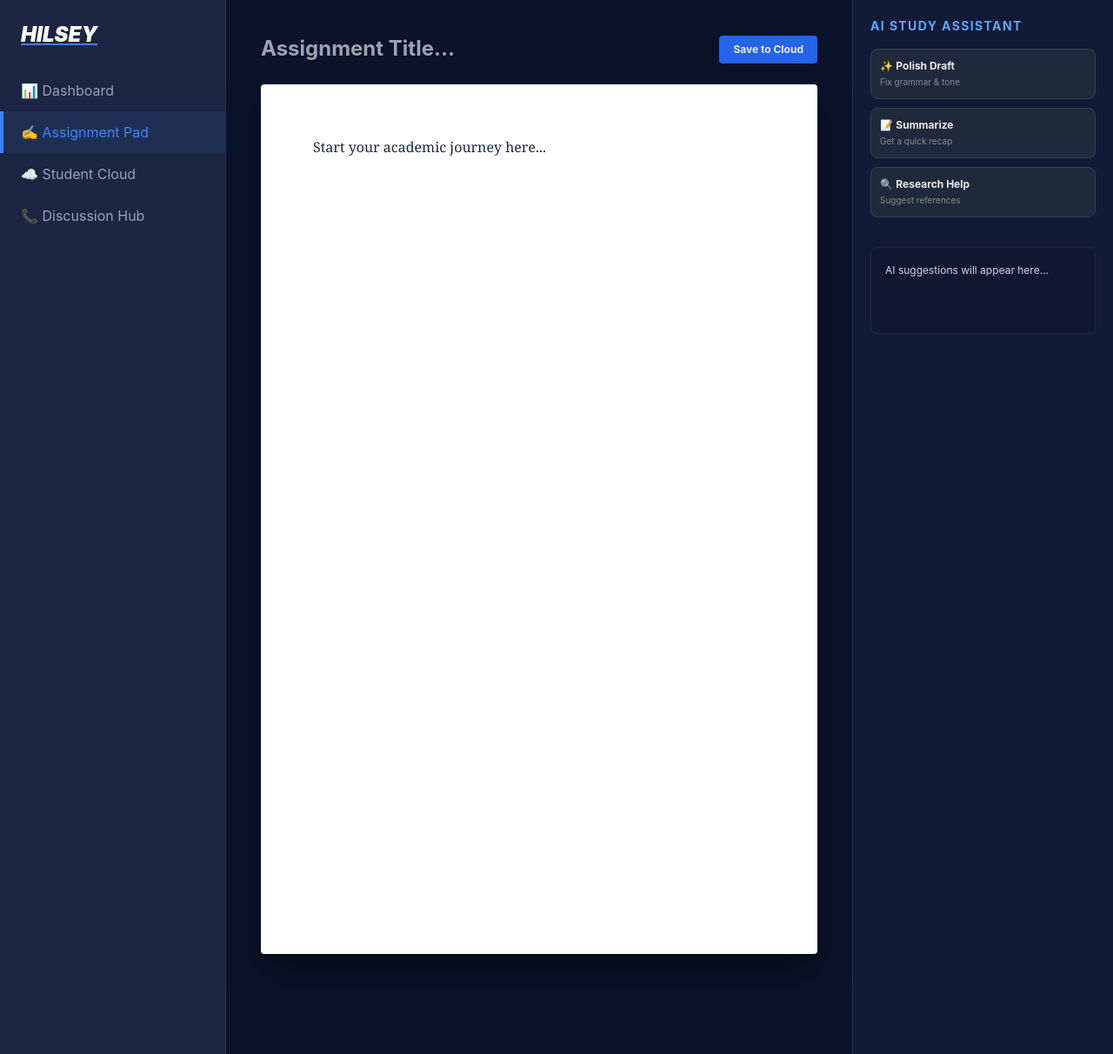
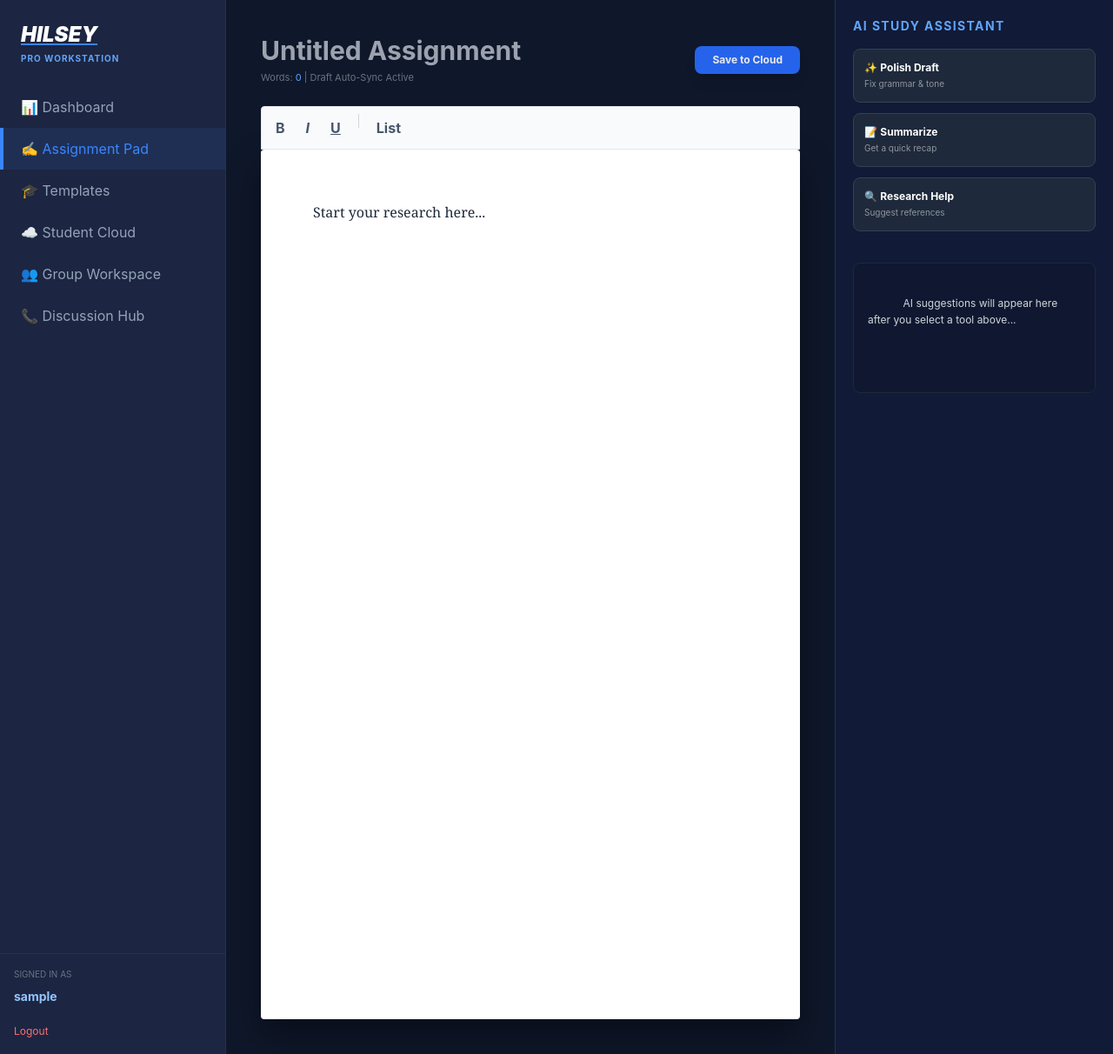
Before and after one commit to hilsey-pro/poulbilliards, a Flask app: page / in a window 1280 px wide. Shown: the whole page at 87% size. Run offline with Flask 3, Linux system fonts and the light colour scheme; the visitor is signed in with stand-in values (Sample User, id 1); some libraries are stand-ins or nearby versions.

Commit message:
Enhance index.html with layout and styling updates

```diff
--- a/templates/index.html
+++ b/templates/index.html
@@ -1,44 +1,73 @@
 <!DOCTYPE html>
-<html>
+<html lang="en">
 <head>
+    <meta charset="UTF-8">
+    <meta name="viewport" content="width=device-width, initial-scale=1.0">
     <title>Hilsey Pro | Workstation</title>
     <script src="https://cdn.tailwindcss.com"></script>
     <style>
         :root { --bg: #0B132B; --sidebar: #1C2541; --primary: #3A86FF; --text: #EAEAEA; }
         body { background: var(--bg); color: var(--text); display: flex; height: 100vh; overflow: hidden; font-family: 'Inter', sans-serif; }
-        .sidebar { width: 260px; background: var(--sidebar); border-right: 1px solid rgba(255,255,255,0.05); }
-        .nav-item { padding: 12px 20px; color: #94a3b8; display: flex; align-items: center; gap: 12px; text-decoration: none; border-left: 4px solid transparent; }
+
+        .sidebar { width: 260px; background: var(--sidebar); border-right: 1px solid rgba(255,255,255,0.05); display: flex; flex-direction: column; }
+        .nav-item { padding: 12px 20px; color: #94a3b8; display: flex; align-items: center; gap: 12px; text-decoration: none; border-left: 4px solid transparent; transition: 0.2s; }
         .nav-item:hover, .active { background: rgba(58, 134, 255, 0.1); color: var(--primary); border-left-color: var(--primary); }
 
-        #editor-container { flex: 1; padding: 40px; overflow-y: auto; display: flex; flex-direction: column; align-items: center; }
+        #editor-container { flex: 1; padding: 40px; overflow-y: auto; display: flex; flex-direction: column; align-items: center; background: #0f172a; }
         #paper { background: white; color: #1e293b; width: 100%; max-width: 800px; min-height: 1000px; padding: 60px; border-radius: 4px; outline: none; box-shadow: 0 20px 40px rgba(0,0,0,0.4); font-family: 'Georgia', serif; line-height: 1.6; }
 
-        .ai-drawer { width: 300px; background: #111a36; border-left: 1px solid rgba(255,255,255,0.1); padding: 20px; overflow-y: auto; }
-        .ai-btn { background: #1e293b; border: 1px solid #334155; padding: 10px; border-radius: 8px; font-size: 12px; text-align: left; width: 100%; margin-bottom: 10px; transition: 0.2s; }
+        .ai-drawer { width: 320px; background: #111a36; border-left: 1px solid rgba(255,255,255,0.1); padding: 20px; overflow-y: auto; }
+        .ai-btn { background: #1e293b; border: 1px solid #334155; padding: 12px; border-radius: 8px; font-size: 12px; text-align: left; width: 100%; margin-bottom: 12px; transition: 0.2s; color: white; }
         .ai-btn:hover { border-color: var(--primary); background: rgba(58, 134, 255, 0.1); }
+
+        .toolbar { background: #f8fafc; border: 1px solid #e2e8f0; padding: 8px; display: flex; gap: 8px; position: sticky; top: 0; z-index: 10; width: 100%; max-width: 800px; border-radius: 4px 4px 0 0; }
+        .tool-btn { padding: 4px 8px; color: #475569; font-weight: bold; border-radius: 4px; transition: 0.2s; }
+        .tool-btn:hover { background: #e2e8f0; }
     </style>
 </head>
 <body>
 
     <div class="sidebar">
-        <div class="p-6"><h1 class="text-2xl font-black italic text-white underline decoration-blue-500">HILSEY</h1></div>
-        <nav>
+        <div class="p-6">
+            <h1 class="text-2xl font-black italic text-white underline decoration-blue-500">HILSEY</h1>
+            <p class="text-[10px] text-blue-400 font-bold tracking-widest mt-1">PRO WORKSTATION</p>
+        </div>
+        <nav class="flex-1">
             <a href="/dashboard" class="nav-item">📊 Dashboard</a>
             <a href="/" class="nav-item active">✍️ Assignment Pad</a>
+            <a href="/templates" class="nav-item">🎓 Templates</a>
             <a href="/database" class="nav-item">☁️ Student Cloud</a>
+            <a href="/workspace" class="nav-item">👥 Group Workspace</a>
             <a href="/hub" class="nav-item">📞 Discussion Hub</a>
         </nav>
+        <div class="p-4 border-t border-white/5">
+            <p class="text-[10px] text-gray-500 mb-2">SIGNED IN AS</p>
+            <p class="text-sm font-bold text-blue-300 mb-4">{{ user }}</p>
+            <a href="/logout" class="text-xs text-red-400 hover:underline">Logout</a>
+        </div>
     </div>
 
     <div id="editor-container">
         <div class="w-full max-w-[800px] flex justify-between items-center mb-6">
-            <input id="doc-title" type="text" placeholder="Assignment Title..." class="bg-transparent text-2xl font-bold outline-none border-b border-transparent focus:border-blue-500 transition w-2/3">
-            <div class="flex gap-2">
-                <button onclick="saveWork()" class="bg-blue-600 px-4 py-2 rounded font-bold text-xs hover:bg-blue-500 transition">Save to Cloud</button>
+            <div class="flex-1">
+                <input id="doc-title" type="text" placeholder="Untitled Assignment" class="bg-transparent text-3xl font-bold outline-none border-b border-transparent focus:border-blue-500 transition w-full text-white">
+                <p class="text-[11px] text-gray-500 mt-1">Words: <span id="word-count" class="text-blue-400">0</span> | Draft Auto-Sync Active</p>
+            </div>
+            <div class="flex gap-3 ml-4">
+                <button onclick="saveWork()" class="bg-blue-600 px-5 py-2 rounded-lg font-bold text-xs hover:bg-blue-500 transition shadow-lg">Save to Cloud</button>
             </div>
         </div>
-        <div id="paper" contenteditable="true">
-            <p>Start your academic journey here...</p>
+
+        <div class="toolbar">
+            <button onclick="document.execCommand('bold')" class="tool-btn">B</button>
+            <button onclick="document.execCommand('italic')" class="tool-btn italic">I</button>
+            <button onclick="document.execCommand('underline')" class="tool-btn underline">U</button>
+            <div class="w-px h-4 bg-gray-300 mx-1"></div>
+            <button onclick="document.execCommand('insertUnorderedList')" class="tool-btn">List</button>
+        </div>
+
+        <div id="paper" contenteditable="true" oninput="updateStats()">
+            <p>Start your research here...</p>
         </div>
     </div>
 
@@ -49,40 +78,78 @@
         <button onclick="callAI('summarize')" class="ai-btn">📝 <b>Summarize</b><br><span class="opacity-50 text-[10px]">Get a quick recap</span></button>
         <button onclick="callAI('suggest')" class="ai-btn">🔍 <b>Research Help</b><br><span class="opacity-50 text-[10px]">Suggest references</span></button>
 
-        <div id="ai-response" class="mt-6 p-4 bg-slate-900/50 rounded-lg text-xs leading-relaxed border border-slate-800 text-gray-300 min-h-[100px]">
-            AI suggestions will appear here...
+        <div id="ai-response" class="mt-6 p-4 bg-slate-900/50 rounded-lg text-xs leading-relaxed border border-slate-800 text-gray-300 min-h-[150px] whitespace-pre-wrap">
+            AI suggestions will appear here after you select a tool above...
         </div>
     </div>
 
     <script>
+        // 1. UPDATE WORD COUNT
+        function updateStats() {
+            const text = document.getElementById('paper').innerText;
+            const words = text.trim().split(/\s+/).filter(w => w.length > 0);
+            document.getElementById('word-count').innerText = words.length;
+        }
+
+        // 2. TEMPLATE LOADER (The Glue)
+        window.onload = function() {
+            const urlParams = new URLSearchParams(window.location.search);
+            const template = urlParams.get('template');
+            const paper = document.getElementById('paper');
+            const docTitle = document.getElementById('doc-title');
+
+            const templates = {
+                'cv': {
+                    title: "Professional CV Draft",
+                    body: "<h1>CURRICULUM VITAE</h1><hr><p><b>Name:</b> [Enter Name]</p><h3>EDUCATION</h3><p>University Name - Degree Details</p><h3>EXPERIENCE</h3><p>Describe your roles here...</p>"
+                },
+                'research': {
+                    title: "Research Proposal",
+                    body: "<h1>RESEARCH PROPOSAL</h1><h3>1. Introduction</h3><p>Explain the problem...</p><h3>2. Methodology</h3><p>How will you conduct research?</p>"
+                },
+                'thesis': {
+                    title: "Thesis Blueprint",
+                    body: "<h1>THESIS TITLE</h1><h3>Abstract</h3><p>Summary of findings...</p><h3>Chapter 1: Introduction</h3><p>Background info...</p>"
+                }
+            };
+
+            if (template && templates[template]) {
+                paper.innerHTML = templates[template].body;
+                docTitle.value = templates[template].title;
+                updateStats();
+            }
+        };
+
+        // 3. AI ASSISTANT LOGIC
         async function callAI(mode) {
             const content = document.getElementById('paper').innerText;
             const resBox = document.getElementById('ai-response');
-            resBox.innerText = "Thinking...";
+            resBox.innerText = "Processing your request...";
 
+            try {
                 const response = await fetch('/ai-assist', {
                     method: 'POST',
                     headers: {'Content-Type': 'application/json'},
                     body: JSON.stringify({mode: mode, content: content})
                 });
-
                 const data = await response.json();
-            if(data.success) {
-                resBox.innerText = data.result;
-            } else {
-                resBox.innerText = "Error: " + data.error;
+                resBox.innerText = data.success ? data.result : "AI Error: " + data.error;
+            } catch (e) {
+                resBox.innerText = "Connection failed.";
             }
         }
 
+        // 4. SAVE TO CLOUD LOGIC
         async function saveWork() {
-            const content = document.getElementById('paper').innerText;
+            const content = document.getElementById('paper').innerHTML; // Use innerHTML to keep formatting
             const title = document.getElementById('doc-title').value;
+
             const res = await fetch('/save', {
                 method: 'POST',
                 headers: {'Content-Type': 'application/json'},
                 body: JSON.stringify({content: content, title: title})
             });
-            if(res.ok) alert("Draft synced to Cloud!");
+            if(res.ok) alert("Assignment synced to Cloud!");
         }
     </script>
 </body>
```
Lines whose indentation alone changed are shown as unchanged.
